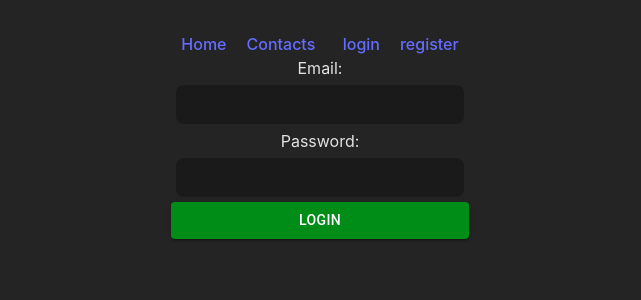
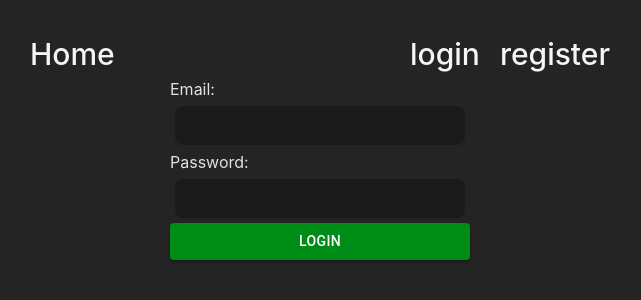
Before and after one commit to Carolinealt/goit-react-hw-08, a React app: page /login in a window 1280 px wide. Shown: the top 300 px of the page, without its empty margins (320-961 px from the left). Built offline with nearby package versions, Linux system fonts and the light colour scheme; the HTML template or start-up script is replaced by a standard one.

Commit message:
spread of contacts array

```diff
--- a/src/App.css
+++ b/src/App.css
@@ -4,3 +4,8 @@
   padding: 2rem;
   text-align: center;
 }
+
+.container{
+  min-width: 600px;
+
+}
--- a/src/App.jsx
+++ b/src/App.jsx
@@ -19,7 +19,7 @@ function App() {
   }, [dispatch]);
 
   return (
-    <div>
+    <div className="container">
       <AppBar />
       <Suspense fallback={null}>
         <Routes>
--- a/src/components/LoginForm/LoginForm.jsx
+++ b/src/components/LoginForm/LoginForm.jsx
@@ -2,6 +2,7 @@ import { Field, Form, Formik } from "formik";
 import { useId } from "react";
 import css from "./LoginForm.module.css";
 import CustomButton from "../styledComponents/Button";
+
 const LoginForm = ({ submit }) => {
   const emailId = useId();
   const passwordId = useId();
--- a/src/components/LoginForm/LoginForm.module.css
+++ b/src/components/LoginForm/LoginForm.module.css
@@ -1,4 +1,7 @@
 .form {
   display: flex;
   flex-direction: column;
+  margin: auto;
+  width: 300px;
+  text-align: left;
 }
--- a/src/components/Navigation/Navigation.jsx
+++ b/src/components/Navigation/Navigation.jsx
@@ -1,10 +1,14 @@
+import { useSelector } from "react-redux";
 import { Link } from "react-router-dom";
+import { selectIsLoggedIn } from "../../redux/auth/selectors";
 
 const Navigation = () => {
+  const isLogedIn = useSelector(selectIsLoggedIn);
+
   return (
     <div>
       <Link to={"/"}>Home</Link>
-      <Link to={"/contacts"}>Contacts</Link>
+      {isLogedIn && <Link to={"/contacts"}>Contacts</Link>}
     </div>
   );
 };
--- a/src/components/styledComponents/CustomTheme.jsx
+++ b/src/components/styledComponents/CustomTheme.jsx
@@ -1,3 +1,14 @@
 import { createTheme } from "@mui/material";
 
-const theme = createTheme   ({});
+const theme = createTheme({
+  components: {
+    MuiButtonBase: {
+      defaultProps: {},
+      styleOverrides: {
+        root: {
+          backgroundColor: "#008d17;",
+        },
+      },
+    },
+  },
+});
--- a/src/index.css
+++ b/src/index.css
@@ -66,3 +66,8 @@ input {
   font-family: inherit;
   margin: 5px;
 }
+
+a{
+  color: whitesmoke;
+  font-size: 30px;
+}
--- a/src/redux/contacts/contactsSlice.js
+++ b/src/redux/contacts/contactsSlice.js
@@ -17,7 +17,7 @@ const contactsSlice = createSlice({
       })
       .addCase(fetchContacts.fulfilled, (state, action) => {
         state.loading = false;
-        state.items.push(...action.payload);
+        state.items = [...action.payload];
       })
       .addCase(fetchContacts.rejected, (state) => {
         state.loading = false;
```
